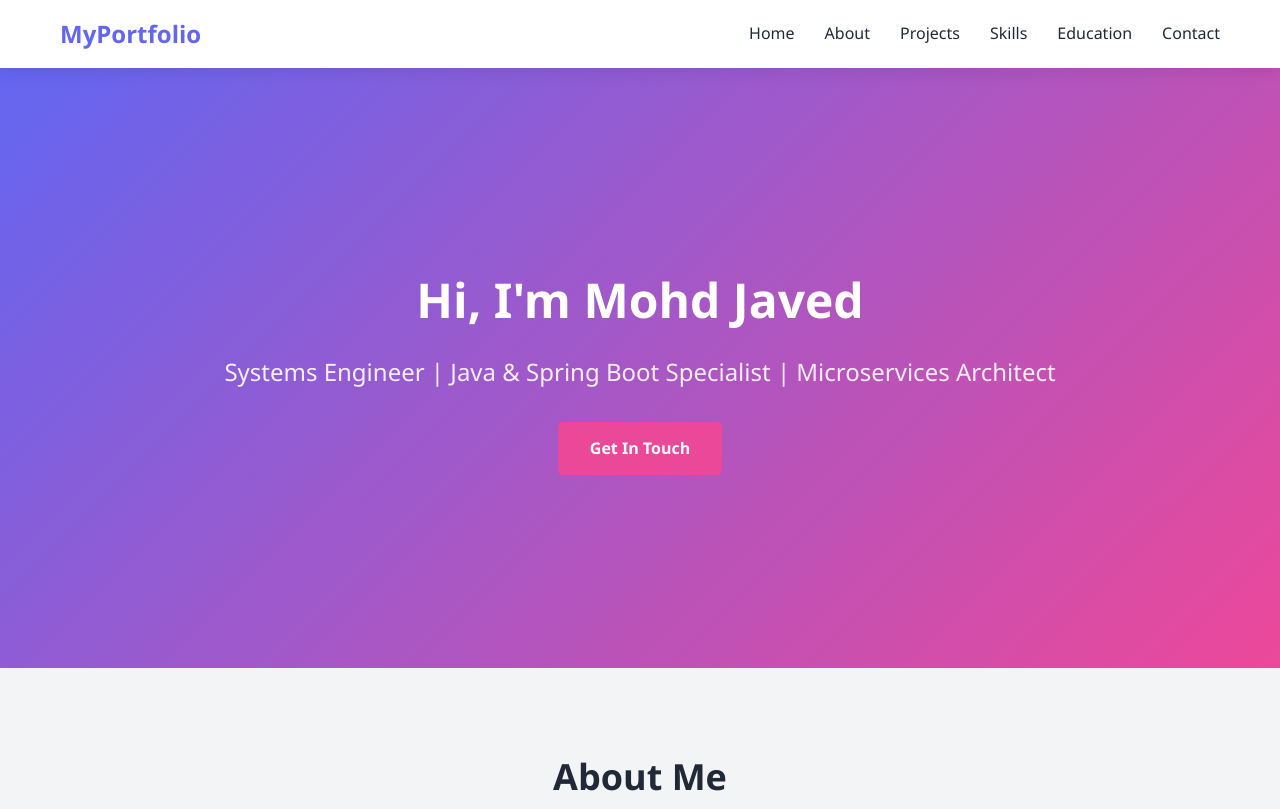
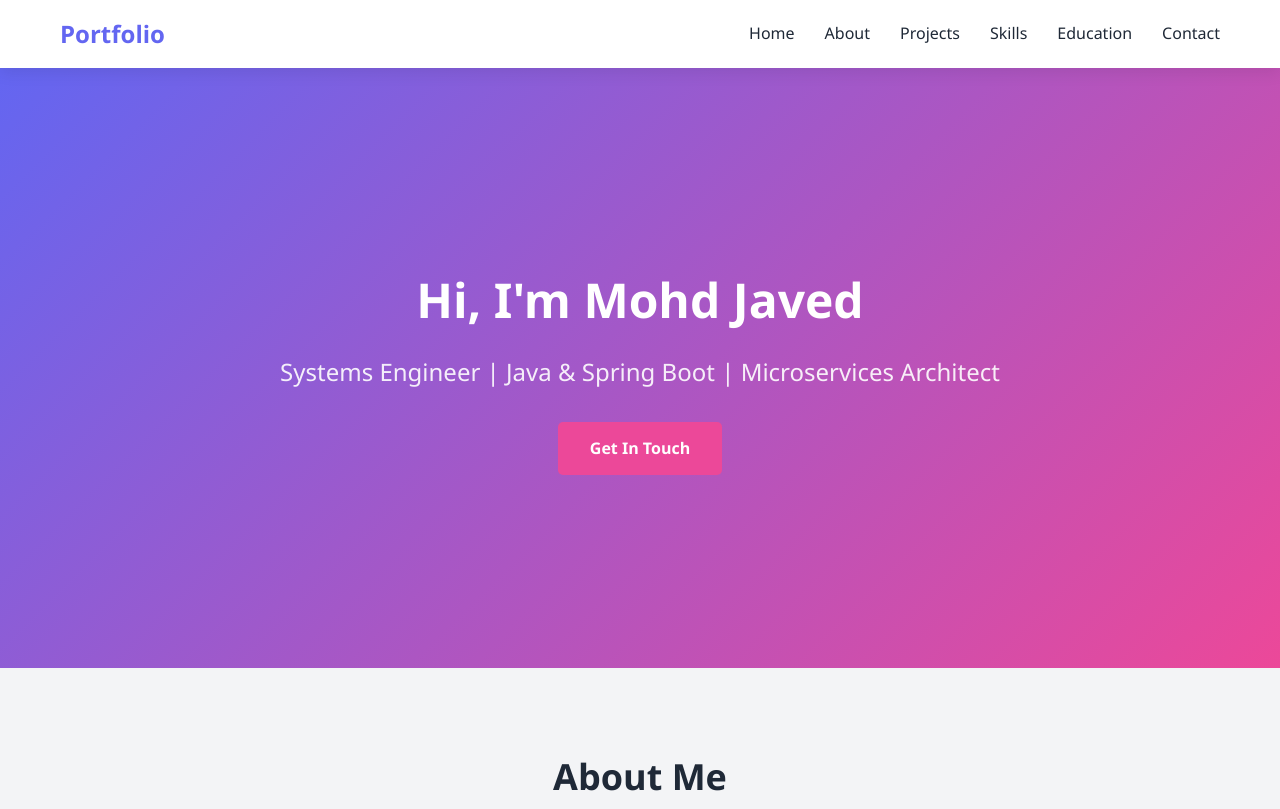
Before and after one commit to MOHDJAVED1/PortFolio, a plain HTML site: page index.html in a window 1280 px wide. Shown: the top 809 px of the page. Drawn offline with Linux system fonts and the light colour scheme.

Commit message:
Update index.html

```diff
--- a/index.html
+++ b/index.html
@@ -10,7 +10,7 @@
     <!-- Navigation Bar -->
     <nav class="navbar">
         <div class="container">
-            <div class="logo">MyPortfolio</div>
+            <div class="logo">Portfolio</div>
             <ul class="nav-links">
                 <li><a href="#home">Home</a></li>
                 <li><a href="#about">About</a></li>
@@ -32,7 +32,7 @@
         <div class="container">
             <div class="hero-content">
                 <h1>Hi, I'm Mohd Javed</h1>
-                <p>Systems Engineer | Java & Spring Boot Specialist | Microservices Architect</p>
+                <p>Systems Engineer | Java & Spring Boot | Microservices Architect</p>
                 <a href="#contact" class="btn btn-primary">Get In Touch</a>
             </div>
         </div>
```
